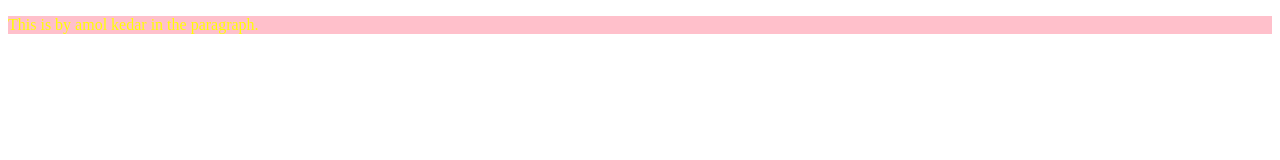
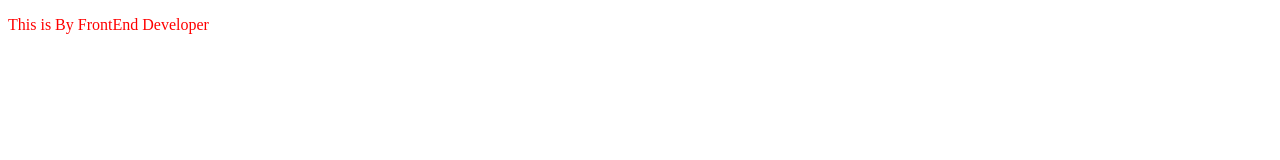
Before and after one commit to amolkedar1996/conflictapp, a plain HTML site: page index.html in a window 1280 px wide. Drawn offline with Linux system fonts and the light colour scheme.

Commit message:
Update index.html

```diff
--- a/index.html
+++ b/index.html
@@ -6,12 +6,12 @@
     <title>Index File </title>
     <style type="text/css">
         p{
-            color:yellow;
-            background-color:pink;
+            color:red;
+
         }
     </style>
 </head>
 <body>
-    <p>This is by amol kedar in the paragraph.</p>
+    <p>This is By FrontEnd Developer</p>
 </body>
 </html>
```
